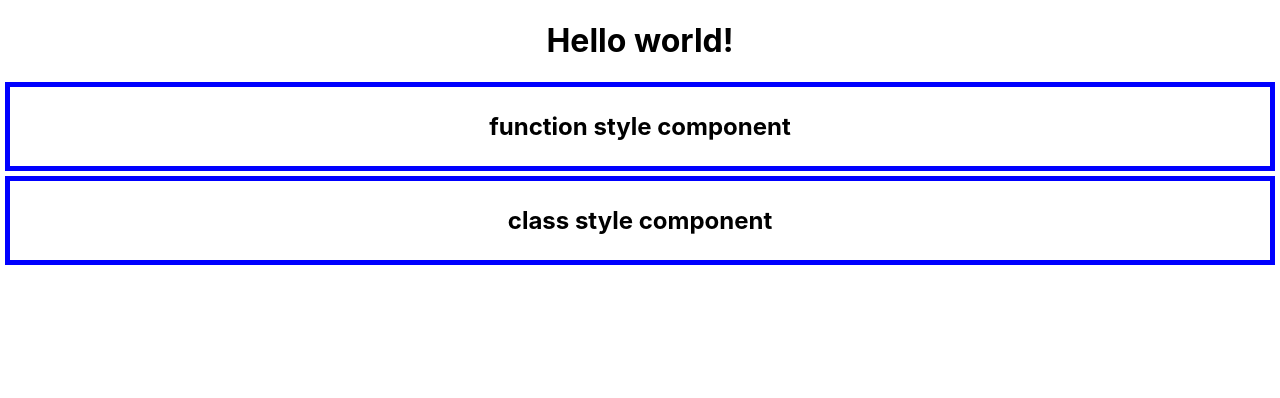
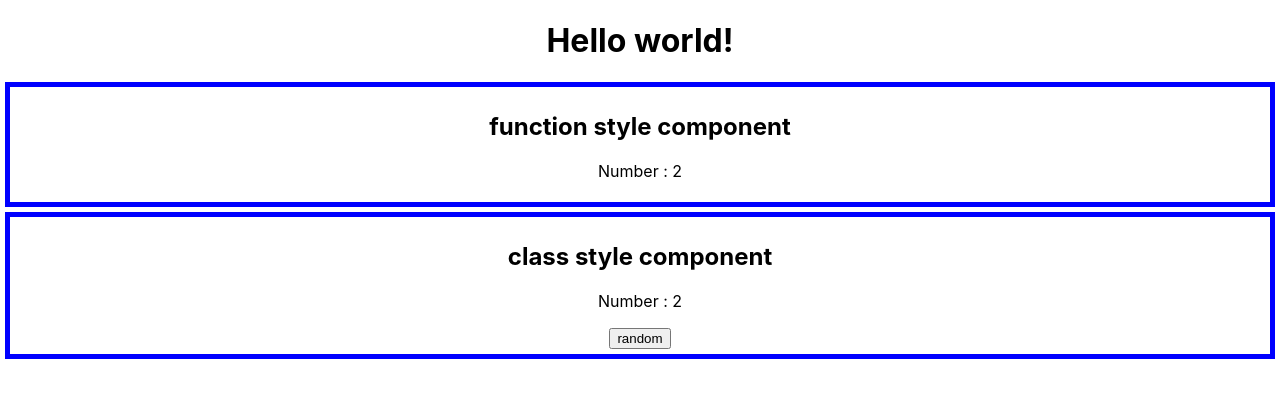
Before and after one commit to m3rri/react-func-class-style-coding, a React (Create React App) app: page / in a window 1280 px wide. Shown: the top 398 px of the page. Built offline with nearby package versions, Linux system fonts and the light colour scheme.

Commit message:
~class에서 state 사용 / branch test

```diff
--- a/src/App.js
+++ b/src/App.js
@@ -5,25 +5,34 @@ function App() {
   return (
     <div className="App">
       <h1>Hello world!</h1>
-      <FuncComp/>
-      <ClassComp/>
+      <FuncComp initNumber={2}/>
+      <ClassComp initNumber={2}/>
     </div>
   );
 }
 
-function FuncComp(){
+function FuncComp(props){
   return (
     <div className="container">
       <h2>function style component</h2>
+        <p>Number : {props.initNumber}</p>
     </div>
   );
 }
 
 class ClassComp extends React.Component {
+  state = {
+    number: this.props.initNumber
+  }
   render(){
     return (
       <div className="container">
         <h2>class style component</h2>
+        <p>Number : {this.state.number}</p>
+        <input type="button" value="random" onClick={function(){
+          this.setState({number: Math.round(Math.random()*100000)})
+        }.bind(this)}
+        />
       </div>
     );
   }
```
